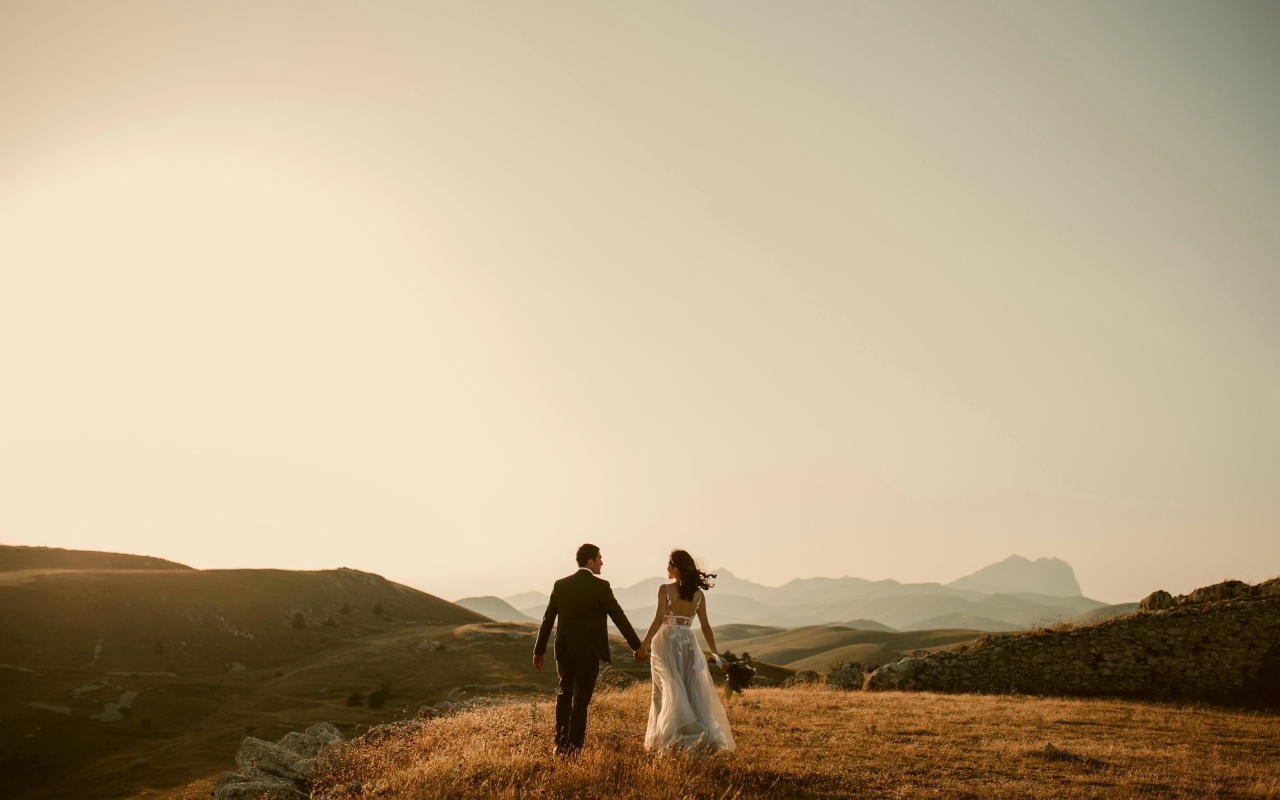
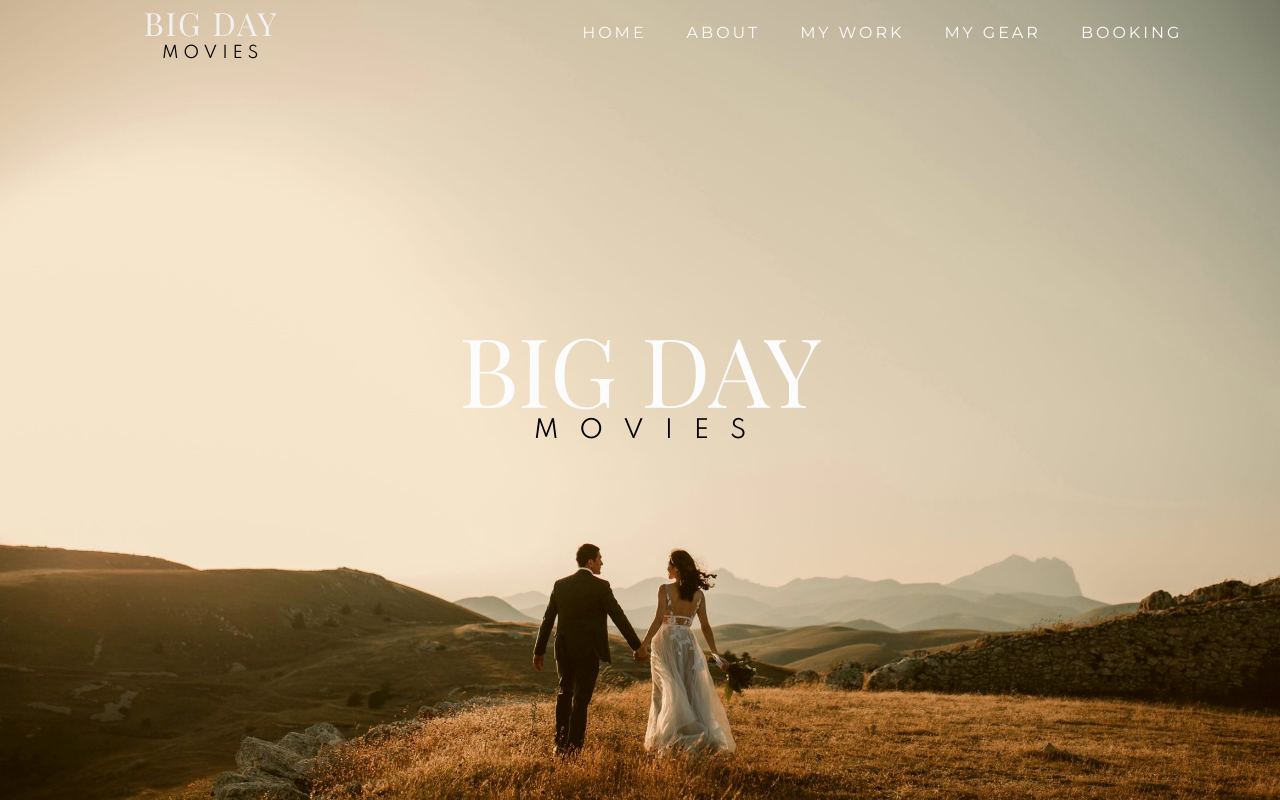
Before and after one commit to chodar89/big_day, a Django app: page / in a window 1280 px wide. Run offline with Django 3.2, Linux system fonts and the light colour scheme; some libraries are stand-ins or nearby versions.

Commit message:
Form navbar and add animation for site bar

```diff
--- a/big_day/static/css/style.css
+++ b/big_day/static/css/style.css
@@ -8,12 +8,141 @@
   padding: 0;
 }
 
-/* Index */
+body {
+  font-family: "Montserrat", sans-serif;
+  font-size: 1rem;
+}
 
-.main-img {
+/* Navigation Bar */
+
+nav {
+  position: fixed;
+  width: 100%;
+  display: flex;
+  justify-content: space-around;
+  align-items: center;
+  min-height: 8vh;
+  background-color: transparent;
+}
+
+.logo h4 {
+  font-family: "Playfair Display SC", sans-serif;
+  color: rgb(241, 241, 241);
+  text-transform: uppercase;
+  white-space: nowrap;
+  letter-spacing: 2px;
+  text-indent: 2px;
+  text-align: center;
+  font-size: 2rem;
+  font-weight: 100;
+}
+
+.logo p {
+  font-family: "Spartan", sans-serif;
+  letter-spacing: 0.3rem;
+  color: rgb(0, 0, 0);
+  text-transform: uppercase;
+  text-align: center;
+  text-indent: 0.3rem;
+}
+
+.nav-links {
+  display: flex;
+  justify-content: space-around;
+  width: 45%;
+}
+
+.nav-links li {
+  list-style: none;
+  padding: 20px;
+}
+
+.nav-links li:hover {
+  background-color: #8d8d8d23;
+}
+
+.nav-links a {
+  color: rgb(252, 252, 252);
+  text-decoration: none;
+  letter-spacing: 3px;
+  white-space: nowrap;
+}
+
+.burger {
+  display: none;
+  cursor: pointer;
+}
+
+.burger div {
+  width: 25px;
+  height: 3px;
+  background-color: rgb(252, 252, 252);
+  margin: 5px;
+}
+
+/* HERO */
+
+.hero {
   background: url(../img/pictures/wedding_img_2.jpg);
   height: 100vh;
   background-position: center;
   background-size: cover;
   background-repeat: no-repeat;
 }
+
+.hero-heading {
+  position: absolute;
+  top: 38%;
+  right: 50%;
+  transform: translate(50%, 0);
+}
+
+.logo-hero p {
+  font-family: "Playfair Display SC", sans-serif;
+  color: rgb(252, 252, 252);
+  font-size: 6rem;
+  text-align: center;
+  white-space: nowrap;
+}
+
+.logo-paragraph p {
+  font-family: "Spartan", sans-serif;
+  text-align: center;
+  letter-spacing: 1.3rem;
+  font-size: 1.5rem;
+  margin-top: -16px;
+  text-indent: 1.3rem;
+  color: #000000;
+}
+
+@media screen and (max-width: 992px) {
+  body {
+    overflow-x: hidden;
+  }
+
+  .nav-links {
+    position: absolute;
+    right: 0px;
+    height: 92vh;
+    top: 8vh;
+    background-color: #111111;
+    display: flex;
+    flex-direction: column;
+    align-items: center;
+    width: 50%;
+    transform: translateX(100%);
+    transition: transform 0.5s ease-in;
+  }
+
+  .nav-links -li {
+    opacity: 0;
+  }
+
+  .burger {
+    display: block;
+  }
+}
+
+.nav-active {
+  transform: translateX(0%);
+}
--- a/big_day/static/js/app.js
+++ b/big_day/static/js/app.js
@@ -0,0 +1,10 @@
+const navSlide = () => {
+  const burger = document.querySelector(".burger");
+  const nav = document.querySelector(".nav-links");
+
+  burger.addEventListener("click", () => {
+    nav.classList.toggle("nav-active");
+  });
+};
+
+navSlide();
--- a/templates/base.html
+++ b/templates/base.html
@@ -6,10 +6,10 @@
   <meta charset="UTF-8">
   <meta name="viewport" content="width=device-width, initial-scale=1.0">
   <title>Big Day - Movies</title>
-  <!-- Font Awesome -->
-  <script src="https://kit.fontawesome.com/233ab1ef8c.js" crossorigin="anonymous"></script>
+  <!-- Icon -->
+  <link rel="icon" href="{% static 'img/icon.jpg' %}">
   <!-- Materialize -->
-  <link rel="stylesheet" href="{% static 'css/materialize.css' %}">
+  <!-- <link rel="stylesheet" href="{% static 'css/materialize.css' %}"> -->
   <!-- Custom CSS -->
   <link rel="stylesheet" href="{% static 'css/style.css' %}">
 </head>
@@ -26,6 +26,8 @@
   <script src="{% static 'js/app.js' %}"></script>
   <!-- Materialize JS -->
   <script src="{% static 'js/materialize.js' %}"></script>
+  <!-- Font Awesome -->
+  <script src="https://kit.fontawesome.com/233ab1ef8c.js" crossorigin="anonymous"></script>
 </body>
 
 </html>
--- a/templates/index.html
+++ b/templates/index.html
@@ -2,8 +2,15 @@
 {% block content %}
 
 <section>
-  <div class="main-img">
-
+  <div class="hero">
+  </div>
+  <div class="hero-heading">
+    <div class="logo-hero">
+      <p>BIG DAY</p>
+    </div>
+    <div class="logo-paragraph">
+      <p>MOVIES</p>
+    </div>
   </div>
 </section>
 
--- a/templates/partials/navbar.html
+++ b/templates/partials/navbar.html
@@ -0,0 +1,18 @@
+<nav>
+  <div class="logo">
+    <h4>BIG DAY</h4>
+    <p>movies</p>
+  </div>
+  <ul class="nav-links">
+    <li><a href="#">HOME</a></li>
+    <li><a href="#">ABOUT</a></li>
+    <li><a href="#">MY WORK</a></li>
+    <li><a href="#">MY GEAR</a></li>
+    <li><a href="#">BOOKING</a></li>
+  </ul>
+  <div class="burger">
+    <div class="line1"></div>
+    <div class="line2"></div>
+    <div class="line3"></div>
+  </div>
+</nav>
```
Also changed, not shown: big_day/static/img/icon.jpg (added).
